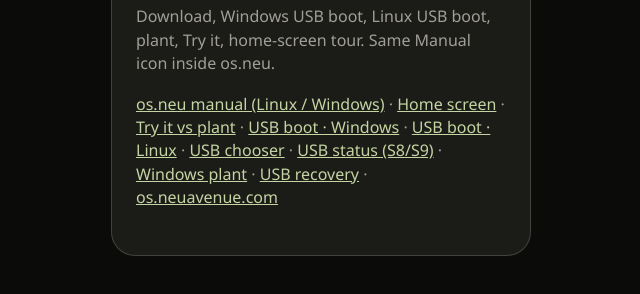
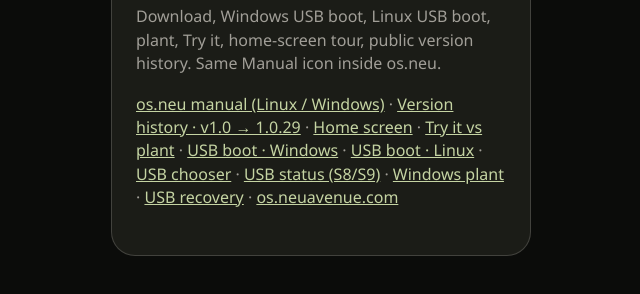
Before and after one commit to Nueavenue/os-neuavenue, a plain HTML site: page docs/index.html in a window 1280 px wide. Shown: the part 438-732 px from the top of the page, without its empty margins (319-959 px from the left). Drawn offline with Linux system fonts and the light colour scheme; a web font is replaced by a local one.

Commit message:
Publish public os.neu version history blog v1.0→1.0.29 on docs.
Co-authored-by: Cursor <cursoragent@cursor.com>

```diff
--- a/docs/index.html
+++ b/docs/index.html
@@ -27,9 +27,11 @@
   <body>
     <article class="docs-card">
       <h1 id="title">os.neu docs</h1>
-      <p id="lead">Download, Windows USB boot, Linux USB boot, plant, Try it, home-screen tour. Same Manual icon inside os.neu.</p>
+      <p id="lead">Download, Windows USB boot, Linux USB boot, plant, Try it, home-screen tour, public version history. Same Manual icon inside os.neu.</p>
       <p>
         <a id="en-manual" href="view.html?doc=manual.en.md&amp;lang=en">os.neu manual (Linux / Windows)</a>
+        ·
+        <a href="view.html?doc=blog-osneu-version-history-1.0-to-1.0.29.md&amp;lang=en">Version history · v1.0 → 1.0.29</a>
         ·
         <a href="view.html?doc=home-screen-guide.md&amp;lang=en">Home screen</a>
         ·
```
Also changed, not shown: docs/view.html (+1 -1 lines), 2 other files.
